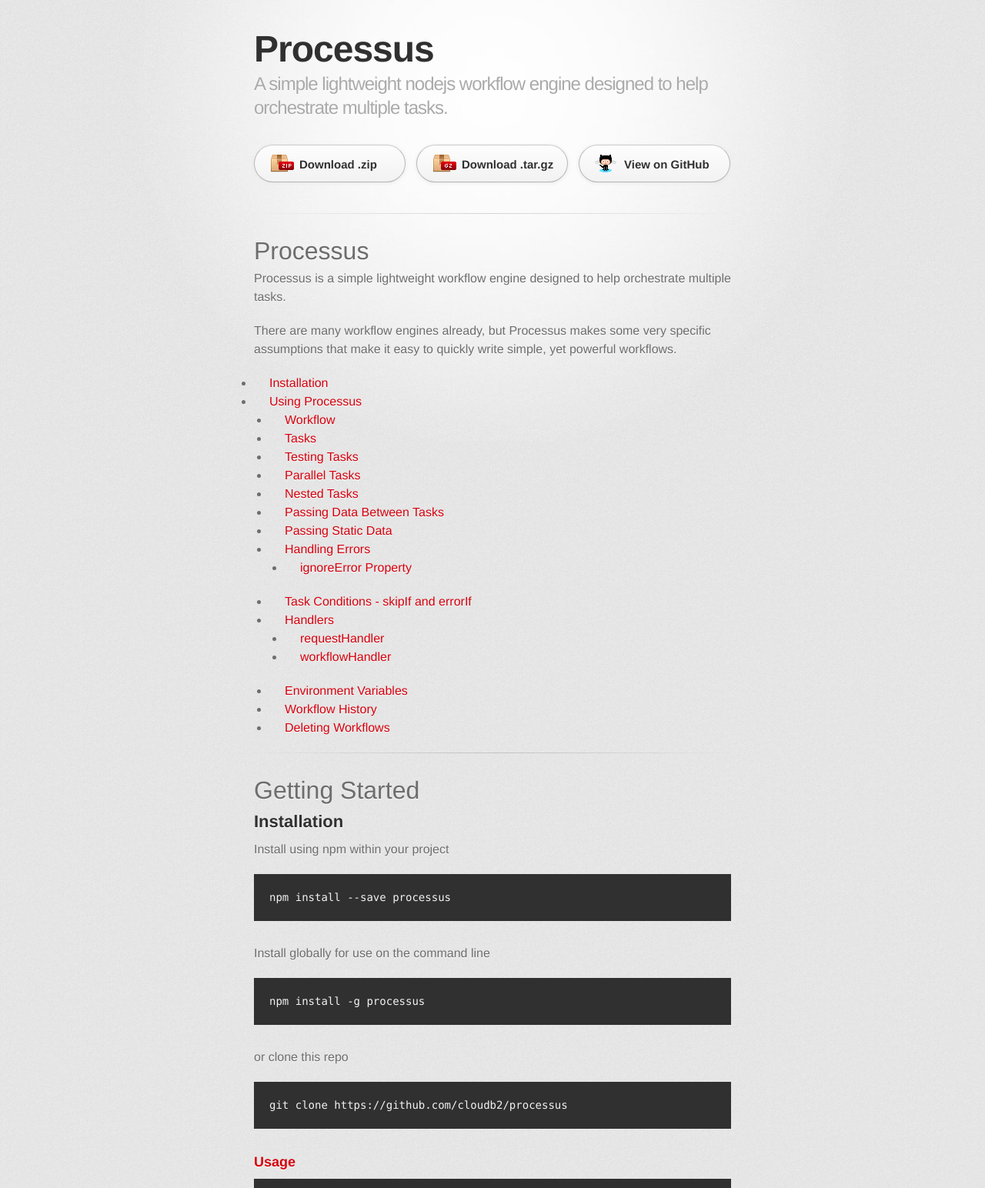
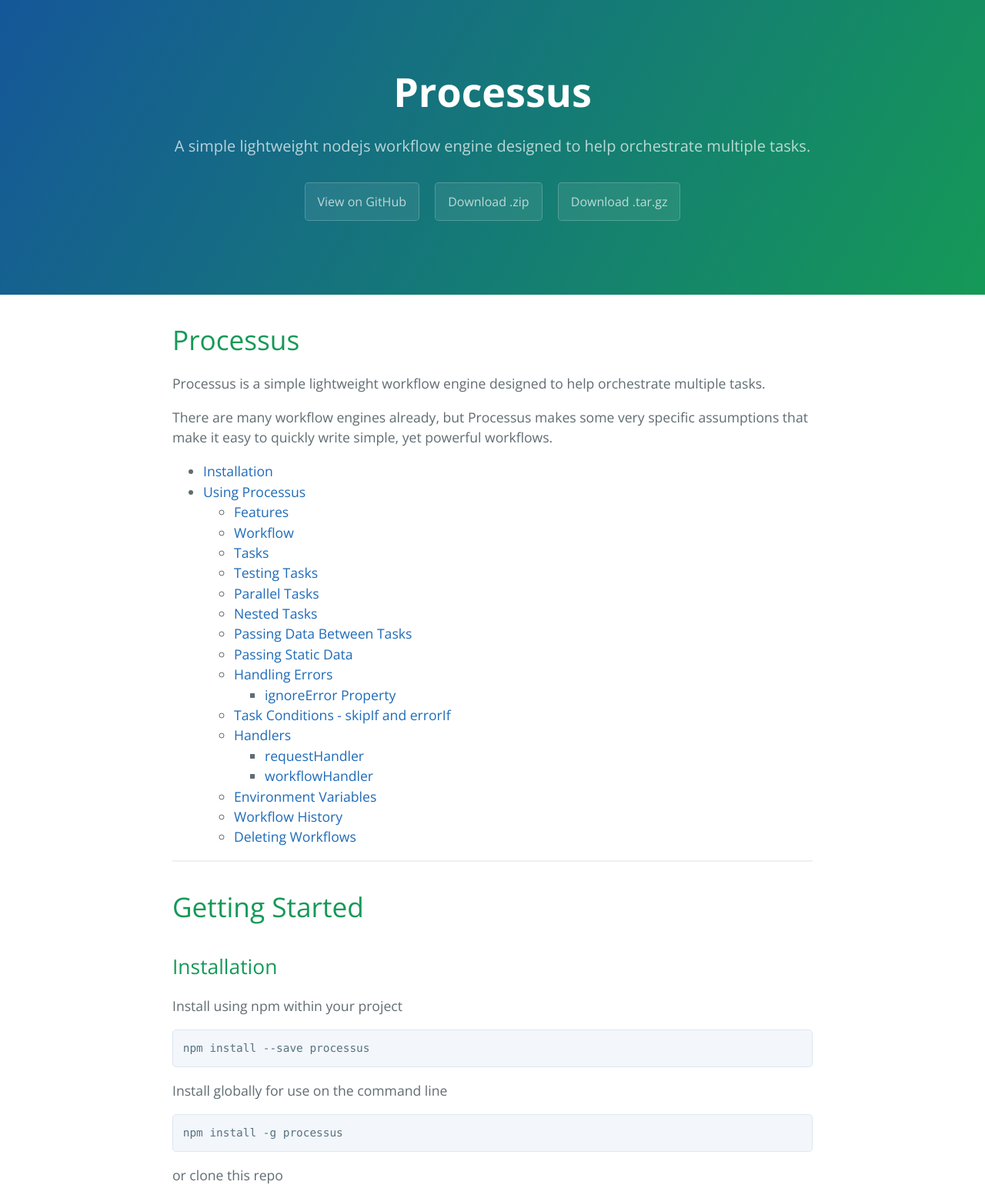
Before and after one commit to cloudb2/processus, a plain HTML site: page index.html in a window 1280 px wide. Shown: the top 1544 px of the page at 77% size. Drawn offline with nearby package versions, Linux system fonts and the light colour scheme; a web font is replaced by a local one.

Commit message:
Create gh-pages branch via GitHub

```diff
--- a/index.html
+++ b/index.html
@@ -1,37 +1,25 @@
 <!DOCTYPE html>
-<html>
+<html lang="en-us">
   <head>
-    <meta charset='utf-8'>
-    <meta http-equiv="X-UA-Compatible" content="chrome=1">
-    <link href='https://fonts.googleapis.com/css?family=Chivo:900' rel='stylesheet' type='text/css'>
+    <meta charset="UTF-8">
+    <title>Processus by cloudb2</title>
+    <meta name="viewport" content="width=device-width, initial-scale=1">
+    <link rel="stylesheet" type="text/css" href="stylesheets/normalize.css" media="screen">
+    <link href='https://fonts.googleapis.com/css?family=Open+Sans:400,700' rel='stylesheet' type='text/css'>
     <link rel="stylesheet" type="text/css" href="stylesheets/stylesheet.css" media="screen">
-    <link rel="stylesheet" type="text/css" href="stylesheets/github-dark.css" media="screen">
-    <link rel="stylesheet" type="text/css" href="stylesheets/print.css" media="print">
-    <!--[if lt IE 9]>
-    <script src="//html5shiv.googlecode.com/svn/trunk/html5.js"></script>
-    <![endif]-->
-    <title>Processus by cloudb2</title>
+    <link rel="stylesheet" type="text/css" href="stylesheets/github-light.css" media="screen">
   </head>
-
   <body>
-    <div id="container">
-      <div class="inner">
-
-        <header>
-          <h1>Processus</h1>
-          <h2>A simple lightweight nodejs workflow engine designed to help orchestrate multiple tasks.</h2>
-        </header>
-
-        <section id="downloads" class="clearfix">
-          <a href="https://github.com/cloudb2/processus/zipball/master" id="download-zip" class="button"><span>Download .zip</span></a>
-          <a href="https://github.com/cloudb2/processus/tarball/master" id="download-tar-gz" class="button"><span>Download .tar.gz</span></a>
-          <a href="https://github.com/cloudb2/processus" id="view-on-github" class="button"><span>View on GitHub</span></a>
-        </section>
-
-        <hr>
-
-        <section id="main_content">
-          <h1>
+    <section class="page-header">
+      <h1 class="project-name">Processus</h1>
+      <h2 class="project-tagline">A simple lightweight nodejs workflow engine designed to help orchestrate multiple tasks.</h2>
+      <a href="https://github.com/cloudb2/processus" class="btn">View on GitHub</a>
+      <a href="https://github.com/cloudb2/processus/zipball/master" class="btn">Download .zip</a>
+      <a href="https://github.com/cloudb2/processus/tarball/master" class="btn">Download .tar.gz</a>
+    </section>
+
+    <section class="main-content">
+      <h1>
 <a id="processus" class="anchor" href="#processus" aria-hidden="true"><span class="octicon octicon-link"></span></a>Processus</h1>
 
 <p>Processus is a simple lightweight workflow engine designed to help orchestrate multiple tasks.</p>
@@ -45,6 +33,7 @@
 <a href="#using-processus">Using Processus</a>
 
 <ul>
+<li><a href="#features">Features</a></li>
 <li><a href="#workflow">Workflow</a></li>
 <li><a href="#tasks">Tasks</a></li>
 <li><a href="#testing-tasks">Testing Tasks</a></li>
@@ -96,6 +85,8 @@
 <p>or clone this repo</p>
 
 <pre><code>git clone https://github.com/cloudb2/processus
+cd processus
+npm install
 </code></pre>
 
 <h3>
@@ -132,6 +123,25 @@
 <a id="using-processus" class="anchor" href="#using-processus" aria-hidden="true"><span class="octicon octicon-link"></span></a>Using Processus</h2>
 
 <p>A workflow in Processus is defined using JSON, which should conform to a specific structure. The best way to understand that structure is by looking at examples.</p>
+
+<h3>
+<a id="features" class="anchor" href="#features" aria-hidden="true"><span class="octicon octicon-link"></span></a>Features</h3>
+
+<ol>
+<li>Define workflow in JSON or YAML</li>
+<li>Execute tasks in series (sequentially) or parallel</li>
+<li>Nested tasks</li>
+<li>Reference data between tasks</li>
+<li>Reference data from workflow to tasks</li>
+<li>Call a workflow from a workflow</li>
+<li>Extensible task handlers</li>
+<li>Task handlers included for testing, executing local commands, calling other workflows and making HTTP requests.</li>
+<li>Built in persistence (file based)</li>
+<li>Inject workflow with additional tasks</li>
+<li>Support for environment variables</li>
+<li>Inspect executed workflows and look back through their history</li>
+<li>Update in-flight (pending) workflows with async callbacks</li>
+</ol>
 
 <h3>
 <a id="workflow" class="anchor" href="#workflow" aria-hidden="true"><span class="octicon octicon-link"></span></a>Workflow</h3>
@@ -1571,15 +1581,15 @@
 <li>It's also possible to deleteALL instances with the <code>--deleteALL</code> flag</li>
 <li>See <code>demo15.json</code> and <code>demo16.json</code> for more examples.</li>
 </ol>
-        </section>
-
-        <footer>
-          Processus is maintained by <a href="https://github.com/cloudb2">cloudb2</a><br>
-          This page was generated by <a href="https://pages.github.com">GitHub Pages</a>. Tactile theme by <a href="https://twitter.com/jasonlong">Jason Long</a>.
-        </footer>
-
-
-      </div>
-    </div>
+
+      <footer class="site-footer">
+        <span class="site-footer-owner"><a href="https://github.com/cloudb2/processus">Processus</a> is maintained by <a href="https://github.com/cloudb2">cloudb2</a>.</span>
+
+        <span class="site-footer-credits">This page was generated by <a href="https://pages.github.com">GitHub Pages</a> using the <a href="https://github.com/jasonlong/cayman-theme">Cayman theme</a> by <a href="https://twitter.com/jasonlong">Jason Long</a>.</span>
+      </footer>
+
+    </section>
+
+
   </body>
 </html>
--- a/stylesheets/stylesheet.css
+++ b/stylesheets/stylesheet.css
@@ -1,373 +1,245 @@
-/* http://meyerweb.com/eric/tools/css/reset/
-   v2.0 | 20110126
-   License: none (public domain)
-*/
-html, body, div, span, applet, object, iframe,
-h1, h2, h3, h4, h5, h6, p, blockquote, pre,
-a, abbr, acronym, address, big, cite, code,
-del, dfn, em, img, ins, kbd, q, s, samp,
-small, strike, strong, sub, sup, tt, var,
-b, u, i, center,
-dl, dt, dd, ol, ul, li,
-fieldset, form, label, legend,
-table, caption, tbody, tfoot, thead, tr, th, td,
-article, aside, canvas, details, embed,
-figure, figcaption, footer, header, hgroup,
-menu, nav, output, ruby, section, summary,
-time, mark, audio, video {
-	padding: 0;
-	margin: 0;
-	font: inherit;
-	font-size: 100%;
-	vertical-align: baseline;
-	border: 0;
-}
-/* HTML5 display-role reset for older browsers */
-article, aside, details, figcaption, figure,
-footer, header, hgroup, menu, nav, section {
-	display: block;
-}
+* {
+  box-sizing: border-box; }
+
 body {
-	line-height: 1;
-}
-ol, ul {
-	list-style: none;
-}
-blockquote, q {
-	quotes: none;
-}
-blockquote:before, blockquote:after,
-q:before, q:after {
-	content: '';
-	content: none;
-}
-table {
-	border-spacing: 0;
-	border-collapse: collapse;
-}
-
-/* LAYOUT STYLES */
-body {
-  font-family: 'Helvetica Neue', Helvetica, Arial, serif;
-  font-size: 1em;
+  padding: 0;
+  margin: 0;
+  font-family: "Open Sans", "Helvetica Neue", Helvetica, Arial, sans-serif;
+  font-size: 16px;
   line-height: 1.5;
-  color: #6d6d6d;
-  text-shadow: 0 1px 0 rgba(255, 255, 255, 0.8);
-  background: #e7e7e7 url(../images/body-bg.png) 0 0 repeat;
-}
+  color: #606c71; }
 
 a {
-  color: #d5000d;
-}
-a:hover {
-  color: #c5000c;
-}
+  color: #1e6bb8;
+  text-decoration: none; }
+  a:hover {
+    text-decoration: underline; }
 
-header {
-  padding-top: 35px;
-  padding-bottom: 25px;
-}
+.btn {
+  display: inline-block;
+  margin-bottom: 1rem;
+  color: rgba(255, 255, 255, 0.7);
+  background-color: rgba(255, 255, 255, 0.08);
+  border-color: rgba(255, 255, 255, 0.2);
+  border-style: solid;
+  border-width: 1px;
+  border-radius: 0.3rem;
+  transition: color 0.2s, background-color 0.2s, border-color 0.2s; }
+  .btn + .btn {
+    margin-left: 1rem; }
 
-header h1 {
-  font-family: 'Chivo', 'Helvetica Neue', Helvetica, Arial, serif;
-  font-size: 48px; font-weight: 900;
-  line-height: 1.2;
-  color: #303030;
-  letter-spacing: -1px;
-}
+.btn:hover {
+  color: rgba(255, 255, 255, 0.8);
+  text-decoration: none;
+  background-color: rgba(255, 255, 255, 0.2);
+  border-color: rgba(255, 255, 255, 0.3); }
 
-header h2 {
-  font-size: 24px;
+@media screen and (min-width: 64em) {
+  .btn {
+    padding: 0.75rem 1rem; } }
+
+@media screen and (min-width: 42em) and (max-width: 64em) {
+  .btn {
+    padding: 0.6rem 0.9rem;
+    font-size: 0.9rem; } }
+
+@media screen and (max-width: 42em) {
+  .btn {
+    display: block;
+    width: 100%;
+    padding: 0.75rem;
+    font-size: 0.9rem; }
+    .btn + .btn {
+      margin-top: 1rem;
+      margin-left: 0; } }
+
+.page-header {
+  color: #fff;
+  text-align: center;
+  background-color: #159957;
+  background-image: linear-gradient(120deg, #155799, #159957); }
+
+@media screen and (min-width: 64em) {
+  .page-header {
+    padding: 5rem 6rem; } }
+
+@media screen and (min-width: 42em) and (max-width: 64em) {
+  .page-header {
+    padding: 3rem 4rem; } }
+
+@media screen and (max-width: 42em) {
+  .page-header {
+    padding: 2rem 1rem; } }
+
+.project-name {
+  margin-top: 0;
+  margin-bottom: 0.1rem; }
+
+@media screen and (min-width: 64em) {
+  .project-name {
+    font-size: 3.25rem; } }
+
+@media screen and (min-width: 42em) and (max-width: 64em) {
+  .project-name {
+    font-size: 2.25rem; } }
+
+@media screen and (max-width: 42em) {
+  .project-name {
+    font-size: 1.75rem; } }
+
+.project-tagline {
+  margin-bottom: 2rem;
   font-weight: normal;
-  line-height: 1.3;
-  color: #aaa;
-  letter-spacing: -1px;
-}
+  opacity: 0.7; }
 
-#container {
-  min-height: 595px;
-  background: transparent url(../images/highlight-bg.jpg) 50% 0 no-repeat;
-}
+@media screen and (min-width: 64em) {
+  .project-tagline {
+    font-size: 1.25rem; } }
 
-.inner {
-  width: 620px;
-  margin: 0 auto;
-}
+@media screen and (min-width: 42em) and (max-width: 64em) {
+  .project-tagline {
+    font-size: 1.15rem; } }
 
-#container .inner img {
-  max-width: 100%;
-}
+@media screen and (max-width: 42em) {
+  .project-tagline {
+    font-size: 1rem; } }
 
-#downloads {
-  margin-bottom: 40px;
-}
+.main-content :first-child {
+  margin-top: 0; }
+.main-content img {
+  max-width: 100%; }
+.main-content h1, .main-content h2, .main-content h3, .main-content h4, .main-content h5, .main-content h6 {
+  margin-top: 2rem;
+  margin-bottom: 1rem;
+  font-weight: normal;
+  color: #159957; }
+.main-content p {
+  margin-bottom: 1em; }
+.main-content code {
+  padding: 2px 4px;
+  font-family: Consolas, "Liberation Mono", Menlo, Courier, monospace;
+  font-size: 0.9rem;
+  color: #383e41;
+  background-color: #f3f6fa;
+  border-radius: 0.3rem; }
+.main-content pre {
+  padding: 0.8rem;
+  margin-top: 0;
+  margin-bottom: 1rem;
+  font: 1rem Consolas, "Liberation Mono", Menlo, Courier, monospace;
+  color: #567482;
+  word-wrap: normal;
+  background-color: #f3f6fa;
+  border: solid 1px #dce6f0;
+  border-radius: 0.3rem; }
+  .main-content pre > code {
+    padding: 0;
+    margin: 0;
+    font-size: 0.9rem;
+    color: #567482;
+    word-break: normal;
+    white-space: pre;
+    background: transparent;
+    border: 0; }
+.main-content .highlight {
+  margin-bottom: 1rem; }
+  .main-content .highlight pre {
+    margin-bottom: 0;
+    word-break: normal; }
+.main-content .highlight pre, .main-content pre {
+  padding: 0.8rem;
+  overflow: auto;
+  font-size: 0.9rem;
+  line-height: 1.45;
+  border-radius: 0.3rem; }
+.main-content pre code, .main-content pre tt {
+  display: inline;
+  max-width: initial;
+  padding: 0;
+  margin: 0;
+  overflow: initial;
+  line-height: inherit;
+  word-wrap: normal;
+  background-color: transparent;
+  border: 0; }
+  .main-content pre code:before, .main-content pre code:after, .main-content pre tt:before, .main-content pre tt:after {
+    content: normal; }
+.main-content ul, .main-content ol {
+  margin-top: 0; }
+.main-content blockquote {
+  padding: 0 1rem;
+  margin-left: 0;
+  color: #819198;
+  border-left: 0.3rem solid #dce6f0; }
+  .main-content blockquote > :first-child {
+    margin-top: 0; }
+  .main-content blockquote > :last-child {
+    margin-bottom: 0; }
+.main-content table {
+  display: block;
+  width: 100%;
+  overflow: auto;
+  word-break: normal;
+  word-break: keep-all; }
+  .main-content table th {
+    font-weight: bold; }
+  .main-content table th, .main-content table td {
+    padding: 0.5rem 1rem;
+    border: 1px solid #e9ebec; }
+.main-content dl {
+  padding: 0; }
+  .main-content dl dt {
+    padding: 0;
+    margin-top: 1rem;
+    font-size: 1rem;
+    font-weight: bold; }
+  .main-content dl dd {
+    padding: 0;
+    margin-bottom: 1rem; }
+.main-content hr {
+  height: 2px;
+  padding: 0;
+  margin: 1rem 0;
+  background-color: #eff0f1;
+  border: 0; }
 
-a.button {
+@media screen and (min-width: 64em) {
+  .main-content {
+    max-width: 64rem;
+    padding: 2rem 6rem;
+    margin: 0 auto;
+    font-size: 1.1rem; } }
+
+@media screen and (min-width: 42em) and (max-width: 64em) {
+  .main-content {
+    padding: 2rem 4rem;
+    font-size: 1.1rem; } }
+
+@media screen and (max-width: 42em) {
+  .main-content {
+    padding: 2rem 1rem;
+    font-size: 1rem; } }
+
+.site-footer {
+  padding-top: 2rem;
+  margin-top: 2rem;
+  border-top: solid 1px #eff0f1; }
+
+.site-footer-owner {
   display: block;
-  float: left;
-  width: 179px;
-  padding: 12px 8px 12px 8px;
-  margin-right: 14px;
-  font-size: 15px;
-  font-weight: bold;
-  line-height: 25px;
-  color: #303030;
-  background: #fdfdfd; /* Old browsers */
-  background: -moz-linear-gradient(top,  #fdfdfd 0%, #f2f2f2 100%); /* FF3.6+ */
-  background: -webkit-gradient(linear, left top, left bottom, color-stop(0%,#fdfdfd), color-stop(100%,#f2f2f2)); /* Chrome,Safari4+ */
-  background: -webkit-linear-gradient(top,  #fdfdfd 0%,#f2f2f2 100%); /* Chrome10+,Safari5.1+ */
-  background: -o-linear-gradient(top,  #fdfdfd 0%,#f2f2f2 100%); /* Opera 11.10+ */
-  background: -ms-linear-gradient(top,  #fdfdfd 0%,#f2f2f2 100%); /* IE10+ */
-  background: linear-gradient(top,  #fdfdfd 0%,#f2f2f2 100%); /* W3C */
-  filter: progid:DXImageTransform.Microsoft.gradient( startColorstr='#fdfdfd', endColorstr='#f2f2f2',GradientType=0 ); /* IE6-9 */
-  border-top: solid 1px #cbcbcb;
-  border-right: solid 1px #b7b7b7;
-  border-bottom: solid 1px #b3b3b3;
-  border-left: solid 1px #b7b7b7;
-  border-radius: 30px;
-  -webkit-box-shadow: 10px 10px 5px #888;
-  -moz-box-shadow: 10px 10px 5px #888;
-  box-shadow: 0px 1px 5px #e8e8e8;
-  -moz-border-radius: 30px;
-  -webkit-border-radius: 30px;
-}
-a.button:hover {
-  background: #fafafa; /* Old browsers */
-  background: -moz-linear-gradient(top,  #fdfdfd 0%, #f6f6f6 100%); /* FF3.6+ */
-  background: -webkit-gradient(linear, left top, left bottom, color-stop(0%,#fdfdfd), color-stop(100%,#f6f6f6)); /* Chrome,Safari4+ */
-  background: -webkit-linear-gradient(top,  #fdfdfd 0%,#f6f6f6 100%); /* Chrome10+,Safari5.1+ */
-  background: -o-linear-gradient(top,  #fdfdfd 0%,#f6f6f6 100%); /* Opera 11.10+ */
-  background: -ms-linear-gradient(top,  #fdfdfd 0%,#f6f6f6 100%); /* IE10+ */
-  background: linear-gradient(top,  #fdfdfd 0%,#f6f6f6, 100%); /* W3C */
-  filter: progid:DXImageTransform.Microsoft.gradient( startColorstr='#fdfdfd', endColorstr='#f6f6f6',GradientType=0 ); /* IE6-9 */
-  border-top: solid 1px #b7b7b7;
-  border-right: solid 1px #b3b3b3;
-  border-bottom: solid 1px #b3b3b3;
-  border-left: solid 1px #b3b3b3;
-}
+  font-weight: bold; }
 
-a.button span {
-  display: block;
-  height: 23px;
-  padding-left: 50px;
-}
+.site-footer-credits {
+  color: #819198; }
 
-#download-zip span {
-  background: transparent url(../images/zip-icon.png) 12px 50% no-repeat;
-}
-#download-tar-gz span {
-  background: transparent url(../images/tar-gz-icon.png) 12px 50% no-repeat;
-}
-#view-on-github span {
-  background: transparent url(../images/octocat-icon.png) 12px 50% no-repeat;
-}
-#view-on-github {
-  margin-right: 0;
-}
+@media screen and (min-width: 64em) {
+  .site-footer {
+    font-size: 1rem; } }
 
-code, pre {
-  margin-bottom: 30px;
-  font-family: Monaco, "Bitstream Vera Sans Mono", "Lucida Console", Terminal;
-  font-size: 14px;
-  color: #222;
-}
+@media screen and (min-width: 42em) and (max-width: 64em) {
+  .site-footer {
+    font-size: 1rem; } }
 
-code {
-  padding: 0 3px;
-  background-color: #f2f2f2;
-  border: solid 1px #ddd;
-}
-
-pre {
-  padding: 20px;
-  overflow: auto;
-  color: #f2f2f2;
-  text-shadow: none;
-  background: #303030;
-}
-pre code {
-  padding: 0;
-  color: #f2f2f2;
-  background-color: #303030;
-  border: none;
-}
-
-ul, ol, dl {
-  margin-bottom: 20px;
-}
-
-
-/* COMMON STYLES */
-
-hr {
-  height: 1px;
-  padding-bottom: 1em;
-  margin-top: 1em;
-  line-height: 1px;
-  background: transparent url('../images/hr.png') 50% 0 no-repeat;
-  border: none;
-}
-
-strong {
-  font-weight: bold;
-}
-
-em {
-  font-style: italic;
-}
-
-table {
-  width: 100%;
-  border: 1px solid #ebebeb;
-}
-
-th {
-  font-weight: 500;
-}
-
-td {
-  font-weight: 300;
-  text-align: center;
-  border: 1px solid #ebebeb;
-}
-
-form {
-  padding: 20px;
-  background: #f2f2f2;
-
-}
-
-
-/* GENERAL ELEMENT TYPE STYLES */
-
-h1 {
-  font-size: 32px;
-}
-
-h2 {
-  margin-bottom: 8px;
-  font-size: 22px;
-  font-weight: bold;
-  color: #303030;
-}
-
-h3 {
-  margin-bottom: 8px;
-  font-size: 18px;
-  font-weight: bold;
-  color: #d5000d;
-}
-
-h4 {
-  font-size: 16px;
-  font-weight: bold;
-  color: #303030;
-}
-
-h5 {
-  font-size: 1em;
-  color: #303030;
-}
-
-h6 {
-  font-size: .8em;
-  color: #303030;
-}
-
-p {
-  margin-bottom: 20px;
-  font-weight: 300;
-}
-
-a {
-  text-decoration: none;
-}
-
-p a {
-  font-weight: 400;
-}
-
-blockquote {
-  padding: 0 0 0 30px;
-  margin-bottom: 20px;
-  font-size: 1.6em;
-  border-left: 10px solid #e9e9e9;
-}
-
-ul li {
-  list-style-position: inside;
-  list-style: disc;
-  padding-left: 20px;
-}
-
-ol li {
-  list-style-position: inside;
-  list-style: decimal;
-  padding-left: 3px;
-}
-
-dl dt {
-  color: #303030;
-}
-
-footer {
-  padding-top: 20px;
-  padding-bottom: 30px;
-  margin-top: 40px;
-  font-size: 13px;
-  color: #aaa;
-  background: transparent url('../images/hr.png') 0 0 no-repeat;
-}
-
-footer a {
-  color: #666;
-}
-footer a:hover {
-  color: #444;
-}
-
-/* MISC */
-.clearfix:after {
-  display: block;
-  height: 0;
-  clear: both;
-  visibility: hidden;
-  content: '.';
-}
-
-.clearfix {display: inline-block;}
-* html .clearfix {height: 1%;}
-.clearfix {display: block;}
-
-/* #Media Queries
-================================================== */
-
-/* Smaller than standard 960 (devices and browsers) */
-@media only screen and (max-width: 959px) { }
-
-/* Tablet Portrait size to standard 960 (devices and browsers) */
-@media only screen and (min-width: 768px) and (max-width: 959px) { }
-
-/* All Mobile Sizes (devices and browser) */
-@media only screen and (max-width: 767px) {
-  header {
-    padding-top: 10px;
-    padding-bottom: 10px;
-  }
-  #downloads {
-    margin-bottom: 25px;
-  }
-  #download-zip, #download-tar-gz {
-    display: none;
-  }
-  .inner {
-    width: 94%;
-    margin: 0 auto;
-  }
-}
-
-/* Mobile Landscape Size to Tablet Portrait (devices and browsers) */
-@media only screen and (min-width: 480px) and (max-width: 767px) { }
-
-/* Mobile Portrait Size to Mobile Landscape Size (devices and browsers) */
-@media only screen and (max-width: 479px) { }
+@media screen and (max-width: 42em) {
+  .site-footer {
+    font-size: 0.9rem; } }
```
Also changed, not shown: params.json (+1 -1 lines).
